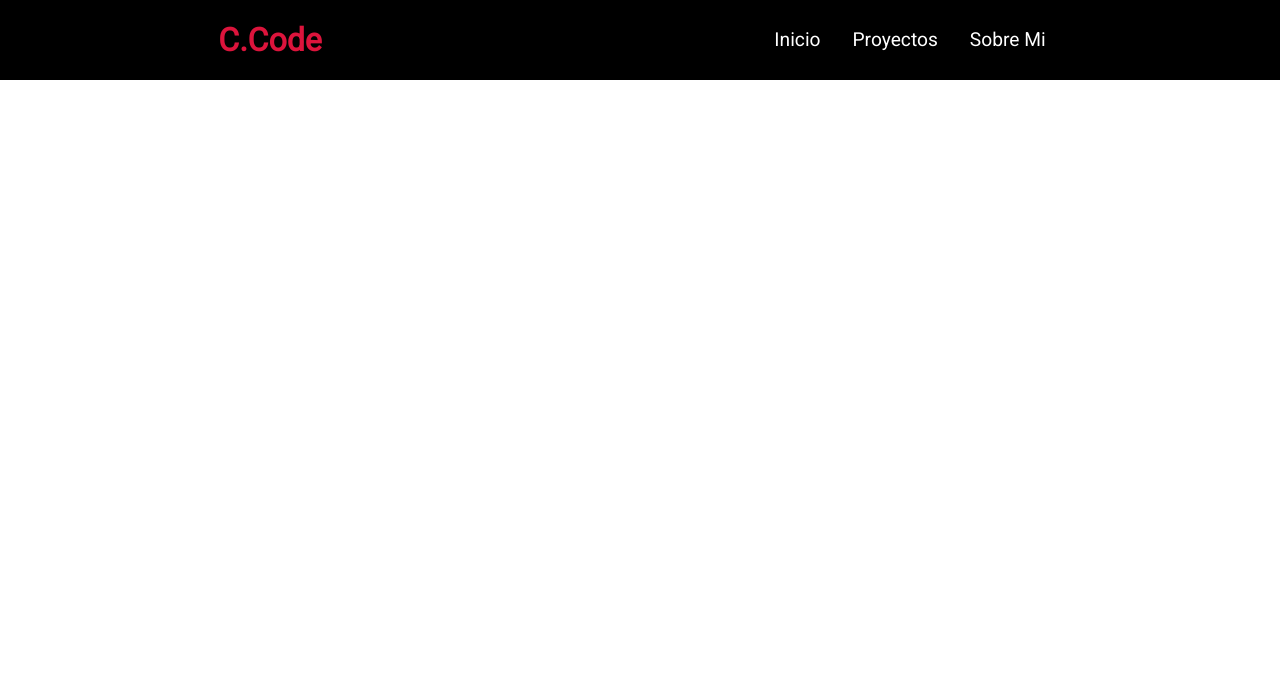
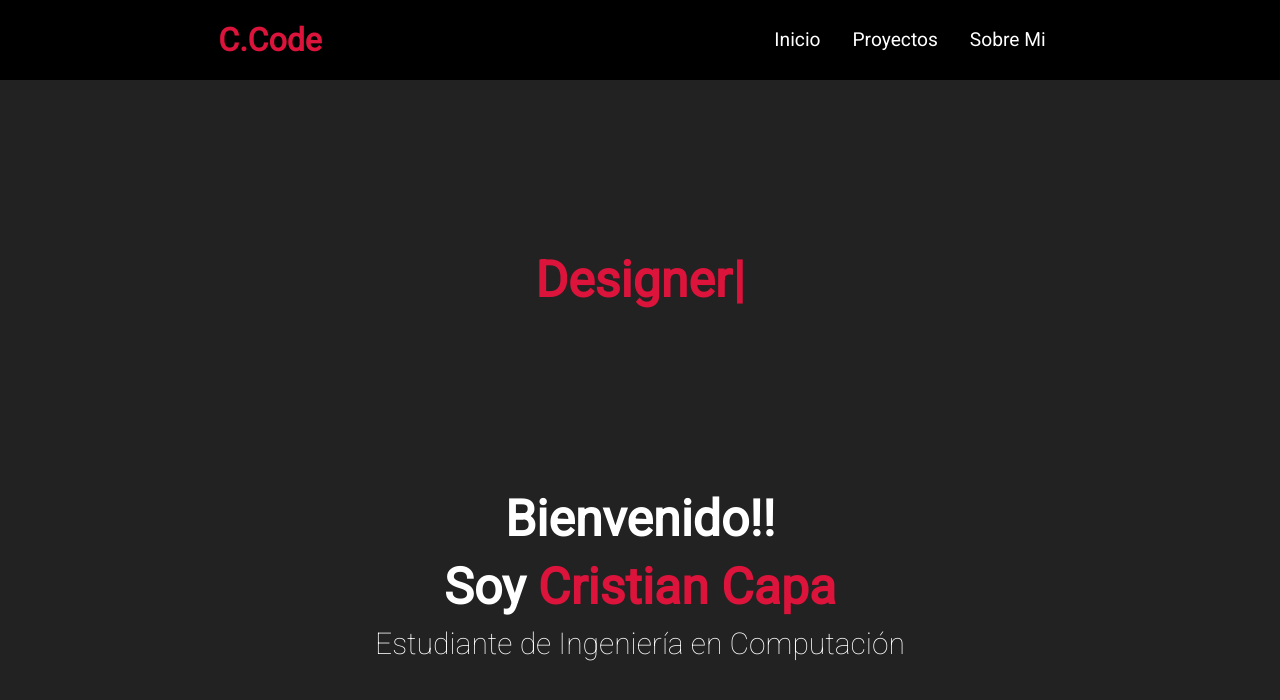
Before and after one commit to cristiancr20/portafolio-web, a React (Create React App) app: page / in a window 1280 px wide. Shown: the top 700 px of the page. Built offline with nearby package versions, Linux system fonts and the light colour scheme.

Commit message:
rutas corregidas

```diff
--- a/src/App.js
+++ b/src/App.js
@@ -10,7 +10,7 @@ function App() {
     <Router>
       <Navbar/>
       <Routes>
-        <Route path="/Portfolio" element ={<Inicio/>}/>
+        <Route path="/" element ={<Inicio/>}/>
         <Route path="/proyectos" element= {<Proyectos/>}/>
         <Route path="/sobre_mi" element= {<Sobremi/>}/>
       </Routes>
```
